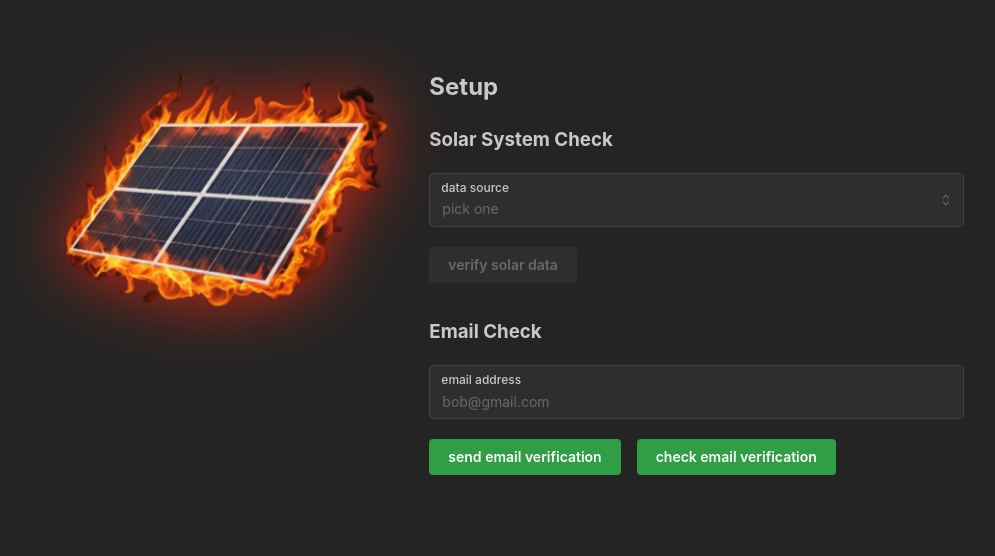
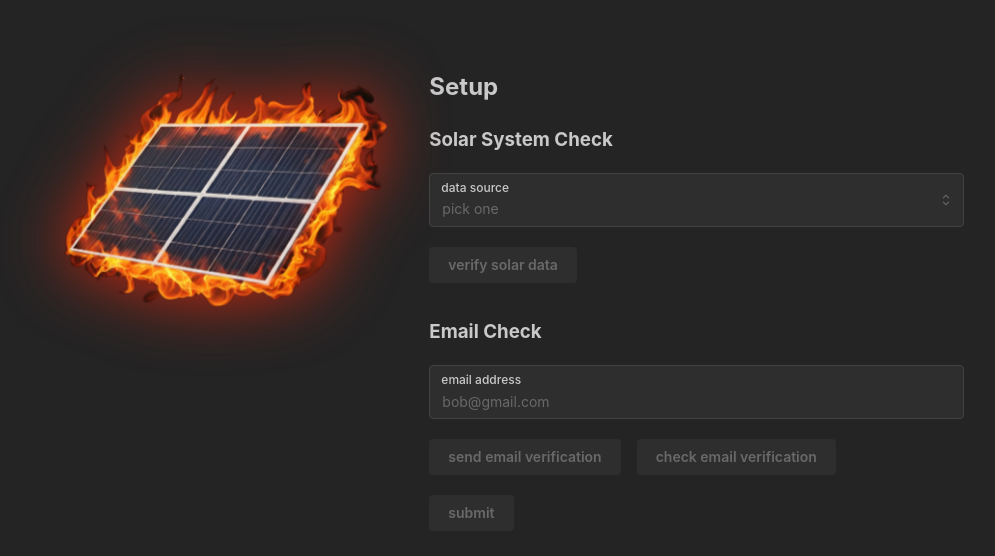
Before and after one commit to stockhausenj/solarnotify, a React (Vite) app in the folder solarnotify/: page / in a window 1280 px wide. Shown: the top 556 px of the page, without its empty margins (140-1135 px from the left). Built offline with nearby package versions, Linux system fonts and the light colour scheme.

Commit message:
code cleanup

```diff
--- a/solarnotify/src/components/Setup/Setup.tsx
+++ b/solarnotify/src/components/Setup/Setup.tsx
@@ -3,32 +3,35 @@ import { Space, Flex, Card, Text, Button, Select, TextInput, Loader } from '@man
 import classes from './Setup.module.css';
 
 export function Setup() {
-  const [loading, setLoading] = useState(false);
+  const [systemsDataLoading, setSystemsDataLoading] = useState(false);
   const [systemsData, setSystemsData] = useState<any>(null)
   const [selectedSolarDataSource, setSelectedSolarDataSource] = useState<string | null>(null);
+  const [selectedEmailAddress, setSelectedEmailAddress] = useState('')
+  const [solarDataVerified, setSolarDataVerified] = useState(false);
+
+  const enphaseClientId = 'eef7fb7a4aa9834d2988819df395a83c';
 
   const currentHostname = window.location.hostname;
   const currentPort = window.location.port;
   const redirectUri = `${window.location.protocol}//${currentHostname}${currentPort ? `:${currentPort}` : ''}`;
-  const clientId = 'eef7fb7a4aa9834d2988819df395a83c';
 
-  const handleInitiateSetup = () => {
-    const authEndpoint = 'https://api.enphaseenergy.com/oauth/authorize';
-    const authUrl = `${authEndpoint}?response_type=code&client_id=${clientId}&redirect_uri=${encodeURIComponent(redirectUri)}`;
-    localStorage.setItem("selectedSolarDataSource", selectedSolarDataSource);
-    window.location.href = authUrl;
-  };
+  const validateSolarData = () => {
+    switch (selectedSolarDataSource) {
+      case "Enphase":
+        console.log("validating enphase data")
+        console.log('Setup successful:', systemsData);
+        setSolarDataVerified(true);
+    }
+  }
 
-  useEffect(() => {
-    const savedSolarDataSource = localStorage.getItem("selectedSolarDataSource");
-    if (savedSolarDataSource) {
-      setSelectedSolarDataSource(savedSolarDataSource);
-      localStorage.removeItem("selectedSolarDataSource")
-    }
+  const getSolarData = () => {
+    switch (selectedSolarDataSource) {
+      case "Enphase":
         const params = new URLSearchParams(window.location.search);
         const code = params.get('code');
+        const clientId = enphaseClientId;
         if (code) {
-      setLoading(true);
+          setSystemsDataLoading(true);
 
           fetch('/api/setup', {
             method: 'POST',
@@ -39,17 +42,60 @@ export function Setup() {
           })
             .then(response => response.json())
             .then(data => {
-          console.log('Setup successful:', data);
+              //console.log('Setup successful:', data);
               setSystemsData(data);
-          setLoading(false);
+              setSystemsDataLoading(false);
               window.history.replaceState({}, document.title, window.location.pathname);
             })
             .catch(error => {
               console.error('Error during setup:', error);
-          setLoading(false);
+              setSystemsDataLoading(false);
             });
         }
+    }
+  }
+
+  const authSolarData = () => {
+    switch (selectedSolarDataSource) {
+      case "Enphase":
+        const clientId = enphaseClientId;
+        const authEndpoint = 'https://api.enphaseenergy.com/oauth/authorize';
+        const authUrl = `${authEndpoint}?response_type=code&client_id=${clientId}&redirect_uri=${encodeURIComponent(redirectUri)}`;
+        window.location.href = authUrl;
+    }
+    if (selectedSolarDataSource) {
+      localStorage.setItem("selectedSolarDataSource", selectedSolarDataSource);
+    }
+  };
+
+  const sendEmailVerification = () => {
+    console.log("do nothing")
+  }
+
+  const checkEmailVerification = () => {
+    console.log("do nothing")
+  }
+
+  useEffect(() => {
+    const savedSolarDataSource = localStorage.getItem("selectedSolarDataSource");
+    if (savedSolarDataSource) {
+      setSelectedSolarDataSource(savedSolarDataSource);
+      localStorage.removeItem("selectedSolarDataSource")
+    }
   }, []);
+
+  useEffect(() => {
+    if (selectedSolarDataSource) {
+      getSolarData();
+    }
+  }, [selectedSolarDataSource]);
+
+  useEffect(() => {
+    if (systemsData !== null) {
+      validateSolarData();
+    }
+  }, [systemsData]);
+
 
   return (
     <>
@@ -62,14 +108,15 @@ export function Setup() {
         data={['Enphase']}
         placeholder="pick one"
         label="data source"
+        value={selectedSolarDataSource}
         onChange={setSelectedSolarDataSource}
       />
       <div style={{ marginTop: '20px' }}>
-        <Button disabled={!selectedSolarDataSource} onClick={handleInitiateSetup} color="green">
+        <Button disabled={!selectedSolarDataSource} onClick={authSolarData} color="green">
           verify solar data
         </Button>
       </div>
-      {loading && (
+      {systemsDataLoading && (
         <div style={{ marginTop: '20px', textAlign: 'center' }}>
           <Loader color="green" />
           <p>Loading, please wait...</p>
@@ -85,23 +132,29 @@ export function Setup() {
       )}
 
       <h3>Email Check</h3>
-      <TextInput label="email address" placeholder="bob@gmail.com" classNames={classes} />
+      <TextInput
+        value={selectedEmailAddress}
+        onChange={(event) => setSelectedEmailAddress(event.currentTarget.value)}
+        label="email address"
+        placeholder="bob@gmail.com"
+        classNames={classes}
+      />
       <div style={{ marginTop: '20px' }}>
         <Flex gap="md">
-          <Button onClick={handleInitiateSetup} color="green">
+          <Button disabled={!solarDataVerified || !selectedEmailAddress} onClick={sendEmailVerification} color="green">
             send email verification
           </Button>
-          <Button onClick={handleInitiateSetup} color="green">
+          <Button disabled={!solarDataVerified || !selectedEmailAddress} onClick={checkEmailVerification} color="green">
             check email verification
           </Button>
         </Flex>
       </div>
-      {loading && (
-        <div style={{ marginTop: '20px', textAlign: 'center' }}>
-          <Loader color="green" />
-          <p>Loading, please wait...</p>
+
+      <div style={{ marginTop: '20px' }}>
+        <Button disabled={true} onClick={authSolarData} color="green">
+          submit
+        </Button>
       </div>
-      )}
     </>
   );
 }
```
Lines whose indentation alone changed are shown as unchanged.
